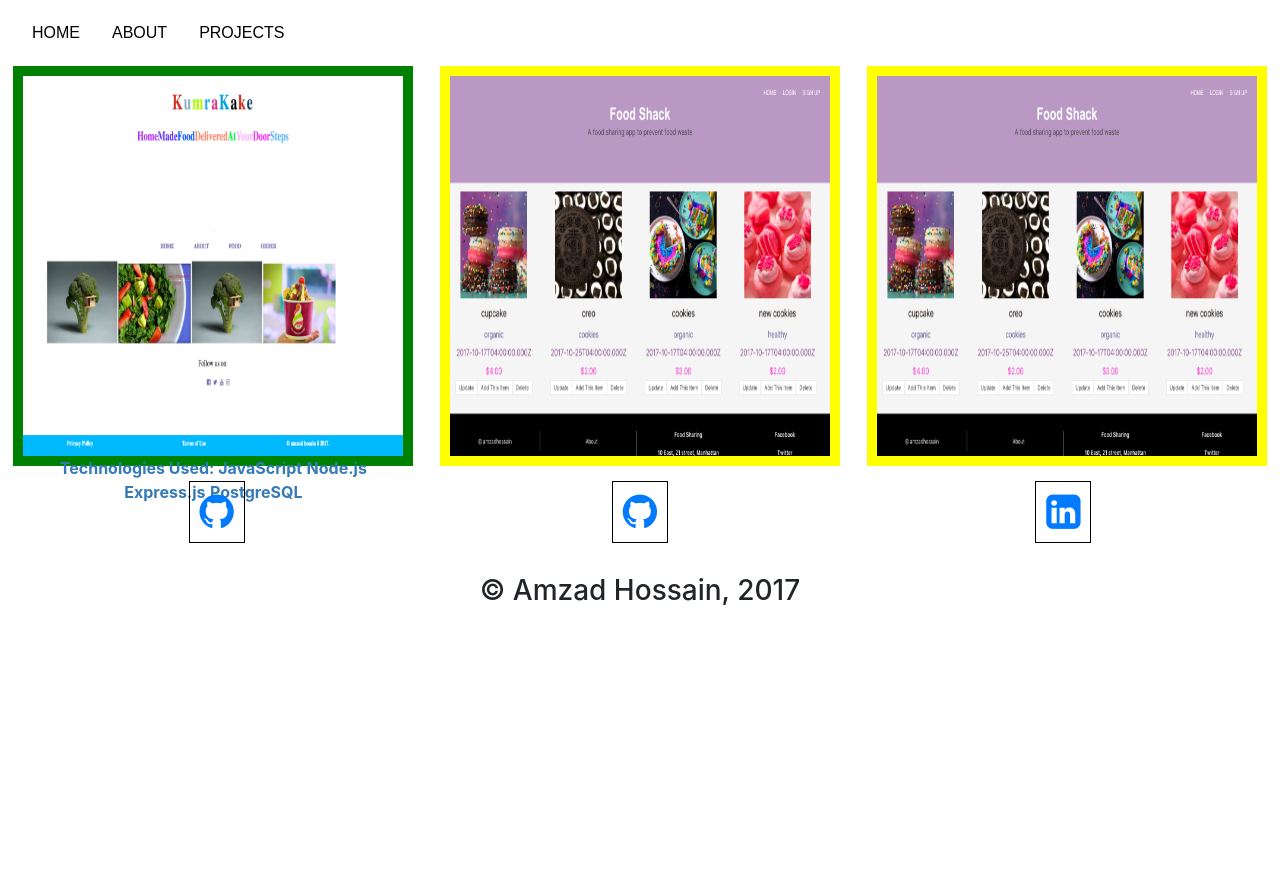
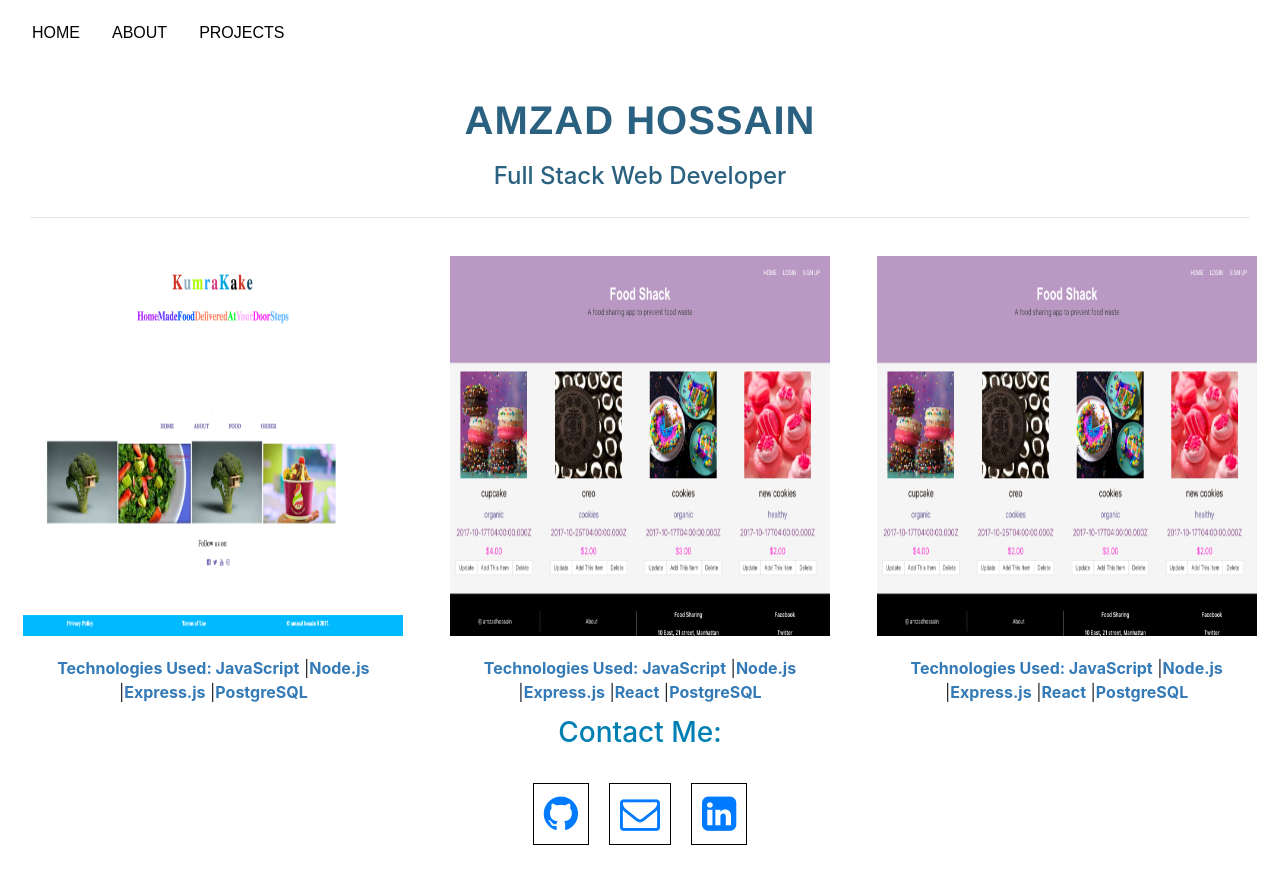
Before and after one commit to hossainamzad/Portfolio, a React (Create React App) app: page /projects in a window 1280 px wide. Before the commit the page ends 800 px from the top, so only its background shows below. Built offline with nearby package versions, Linux system fonts and the light colour scheme.

Commit message:
added more contents to the site

```diff
--- a/src/App.css
+++ b/src/App.css
@@ -24,6 +24,8 @@
   font-size: 1em;
   font-weight: 500;
   font-size: 1.5em;
+  padding: 10px;
+
 }
 .description{
   font-family: sans-serif;
@@ -51,40 +53,49 @@ span:hover{
   to { transform: rotate(360deg); }
 }
 .social{
-  display: flex;
+  display: inline-block;
+  font-size: 40px;
+  margin: 0 auto;
+}
+ul li{
+  /*margin-left: 150px;*/
   list-style: none;
-  font-size: 40px;
   text-align: center;
 }
-.social li{
-  margin: 0 auto;
-}
 .social i{
-  text-align: center;
   border: 1px solid black;
   padding: 10px;
   margin: 10px;
 }
-.aboutme{
-
+/*.icon{
+ flex: left;
+}*/
+.about-header{
+  padding-top: 10px;
+  color: RGBA(42, 97, 128, 1.00);
+}
+.about-sub-title{
+  padding-top: 20px;
+  font-weight: bold;
 }
 .wrapper{
   display: flex;
+  padding-top: 30px;
+  padding-bottom: 60px;
 
 }
 .projectOne{
   width: 400px;
   height: 400px;
-  background-color: blue;
+  /*background-color: green;*/
   border: 1px solid black;
   padding: 10px;
   margin: 0 auto;
-
 }
 .projectTwo{
   width: 400px;
   height: 400px;
-  background-color: green;
+  /*background-color: green;*/
   padding: 10px;
   margin: 0 auto;
 
@@ -92,12 +103,16 @@ span:hover{
 .projectThree{
   width: 400px;
   height: 400px;
-  background-color: yellow;
+  /*background-color: green;*/
   padding: 10px;
   margin: 0 auto;
 }
+.techUsed{
+  padding: 20px;
+}
 .skillsWrapper{
   width: 100%;
+  margin-top: 20px;
 }
 .coreSkills{
   width:75%;
@@ -105,16 +120,18 @@ span:hover{
 }
 
 .otherSkills{
-  width:75%;
+  width:80%;
   margin:0 auto;
 }
 .cell{
   flex:left;
   width:25%;
   list-style: none;
+
 }
 .cell img{
-  height: 50%;
+  height: 40%;
+  text-align: center;
 }
 ul{
   width:100%;
@@ -122,3 +139,10 @@ ul{
   margin:0 auto;
   padding: 5px;
 }
+.skill{
+  padding: 10px 20px 10px 20px;
+}
+.contact{
+  color: #007FB2;
+  padding: 10px;
+}
--- a/src/components/About.js
+++ b/src/components/About.js
@@ -1,24 +1,36 @@
 import React from 'react';
-const About = (props) =>
+const About = (props) =>{
+  return (
+    <div>
+      <header className="about-header">
+        <h3 className="about-title">AMZAD &nbsp;//&nbsp; HOSSAIN</h3>
+        <h3 className=" about-sub-title">My Skills</h3>
+        <hr />
+      </header>
       <div className="skillsWrapper">
         <div className="coreSkills">
           <ul>
-          <li className="cell"><img src={require('../html.png')}/></li>
-          <li className="cell"><img src={require('../css.jpeg')}/></li>
-          <li className="cell"><img src={require('../JS.png')}/></li>
+            <li className="cell"><img src={require('../html.png')}/>HTML</li>
+            <li className="cell"><img src={require('../css.jpeg')}/>CSS</li>
+            <li className="cell"><img src={require('../JS.png')}/>JavaScript</li>
             <li className="cell"><img src={require('../node.png')}/></li>
-          <li className="cell"><img src={require('../sql.png')}/></li>
+            <li className='cell'><img src={require('../react.png')}/>React</li>
           </ul>
         </div>
         <div className="otherSkills">
           <ul>
-          <li className='cell'><img src={require('../ruby.jpeg')}/></li>
-          <li className='cell'><img src={require('../postgreSQL.png')}/></li>
-          <li className='cell'><img src={require('../react.png')}/></li>
-          <li className='cell'><img src={require('../rails.jpeg')}/></li>
+            <li className='cell'><img src={require('../Ruby.png')}/>Ruby</li>
+            <li className='cell'><img src={require('../rails.jpeg')}/>Rails</li>
+            <li className='cell'><img src={require('../postgreSQL.png')}/>postgreSQL</li>
+            <li className="cell"><img src={require('../sql.png')}/>SQL</li>
             <li className="cell"><img src={require('../heroku.png')}/></li>
           </ul>
         </div>
       </div>
+    </div>
+
+  )
+}
+
 
 export default About;
--- a/src/components/Footer.js
+++ b/src/components/Footer.js
@@ -1,16 +1,15 @@
 import React, { Component } from 'react';
 const Footer = () =>{
   return (
-    <div>
-      <ul className="social">
-        <li><a href="https://github.com/hossainamzad"><i className="fa fa-github" aria-hidden="true"></i></a></li>
-        <li><a href="https://github.com/hossainamzad"><i className="fa fa-github" aria-hidden="true"></i></a></li>
-        <li><a href="https://www.linkedin.com/in/hossainmdamzad/"><i className="fa fa-linkedin-square" aria-hidden="true"></i></a></li>
+    <div className="social">
+      <h3 className="contact">Contact Me: </h3>
+      <ul>
+        <li className="icon"><a href="https://github.com/hossainamzad"><i className="fa fa-github" aria-hidden="true"></i></a></li>
+        <li className="icon"><a href="mailto:johnny.hossain@gmail.com"><i class="fa fa-envelope-o" aria-hidden="true"></i></a></li>
+        <li className="icon"><a href="https://www.linkedin.com/in/hossainmdamzad/"><i className="fa fa-linkedin-square" aria-hidden="true"></i></a></li>
       </ul>
-      <h3>&copy; Amzad Hossain, 2017</h3>
     </div>
   )
 }
 
-
 export default Footer;
--- a/src/components/Projects.js
+++ b/src/components/Projects.js
@@ -1,15 +1,34 @@
 import React from 'react';
-const Projects = (props) =>
-  <div className="wrapper">
+const Projects = (props) =>{
+  return (
+    <div>
+      <header className="App-header">
+      <h1 className="App-title">AMZAD HOSSAIN</h1>
+      <h3 className="sub-title">Full Stack Web Developer</h3>
+      <hr />
+    </header>
+    <div className="wrapper">
     <div className="projectTwo"><a href="https://protected-reef-53266.herokuapp.com/"><img src={require('../KumraKake.png')} width="380" height="380" /></a>
       <div className="techUsed">
-        <span>Technologies Used: </span>  <span>JavaScript</span> <span>Node.js</span> <span>Express.js</span> <span>PostgreSQL</span>
+        <span>Technologies Used: </span>  <span>JavaScript</span> |<span>Node.js</span> |<span>Express.js</span> |<span>PostgreSQL</span>
       </div>
     </div>
-    <div className="projectThree"><img src={require('../FoodShack.png')} width="380" height="380" /></div>
-    <div className="projectThree"><img src={require('../FoodShack.png')} width="380" height="380" /></div>
+    <div className="projectThree"><img src={require('../FoodShack.png')} width="380" height="380" />
+      <div className="techUsed">
+        <span>Technologies Used: </span>  <span>JavaScript</span> |<span>Node.js</span> |<span>Express.js</span> |<span>React</span> |<span>PostgreSQL</span>
+      </div>
+    </div>
+    <div className="projectThree"><img src={require('../FoodShack.png')} width="380" height="380" />
+       <div className="techUsed">
+        <span>Technologies Used: </span>  <span>JavaScript</span> |<span>Node.js</span> |<span>Express.js</span> |<span>React</span> |<span>PostgreSQL</span>
+      </div>
+    </div>
+  </div>
+  </div>
 
-  </div>
+  )
+}
+
   export default Projects;
 // add this later to add your bloodcewll app to the paortfolio.
   // {   <div className="projectOne"><a href="https://bloodcell.herokuapp.com/"><img src={require('../BloodCell.png')} width="380" height="380" /></a></div>
```
Also changed, not shown: src/Ruby.png (added), src/ruby.jpeg (deleted). Lines whose indentation alone changed are shown as unchanged.
